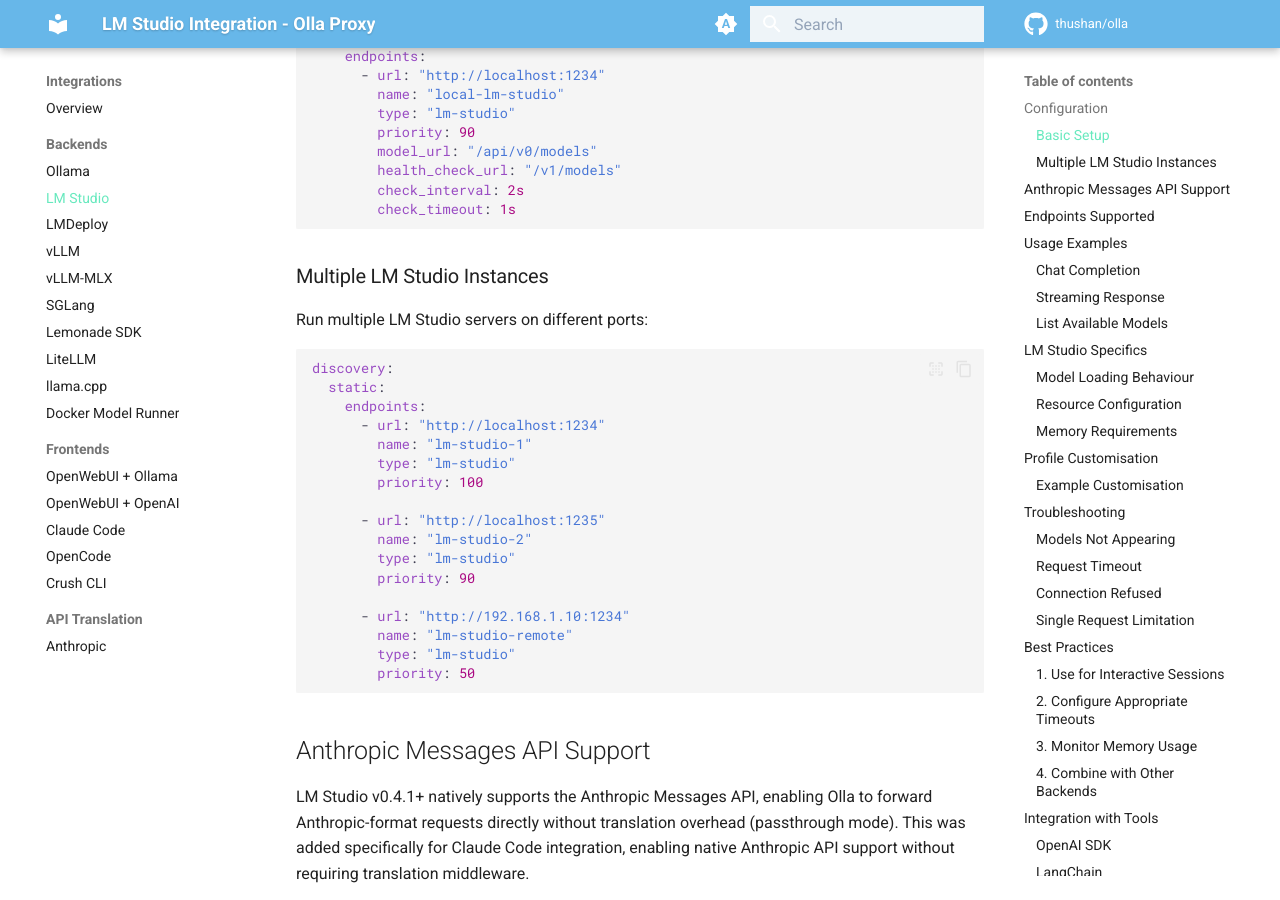
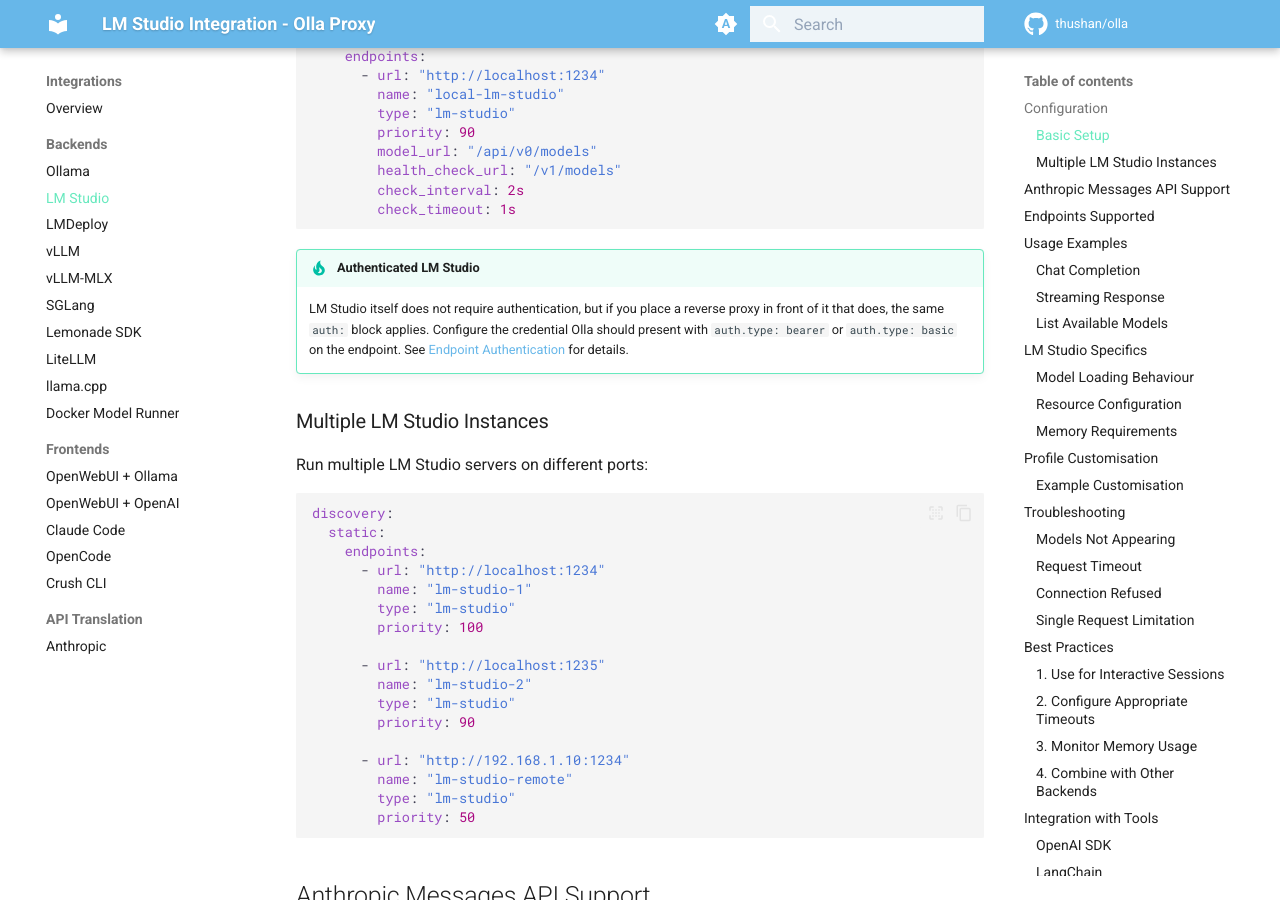
Before and after one commit to leo-3889/olla, an MkDocs documentation site: the page built from docs/content/integrations/backend/lmstudio.md, in a window 1280 px wide and 900 px high, scrolled down 1203 px. Built offline with MkDocs 1.6.1 and Material for MkDocs 9.7.7, drawn with Linux system fonts in a browser that asks for light colours; comment, search, counter and statistics services are not loaded.

Commit message:
link auth from vllm, llamacpp and lmstudio docs

````diff
--- a/docs/content/integrations/backend/lmstudio.md
+++ b/docs/content/integrations/backend/lmstudio.md
@@ -94,6 +94,9 @@
         check_interval: 2s
         check_timeout: 1s
 ```
+
+!!! tip "Authenticated LM Studio"
+    LM Studio itself does not require authentication, but if you place a reverse proxy in front of it that does, the same `auth:` block applies. Configure the credential Olla should present with `auth.type: bearer` or `auth.type: basic` on the endpoint. See [Endpoint Authentication](../../configuration/endpoint-auth.md) for details.
 
 ### Multiple LM Studio Instances
 
````
Also changed, not shown: docs/content/integrations/backend/llamacpp.md (+3 -0 lines), docs/content/integrations/backend/vllm.md (+3 -0 lines).
